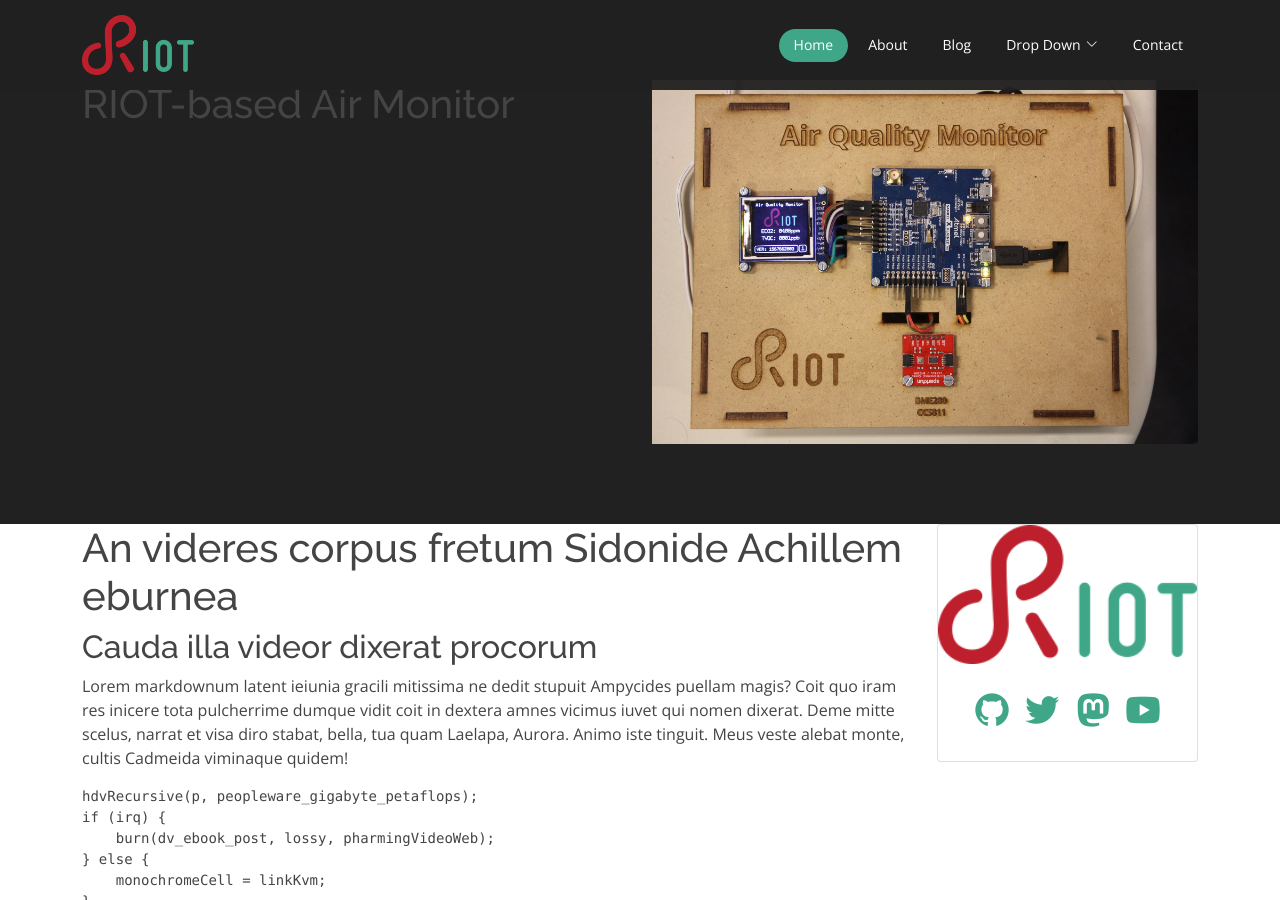
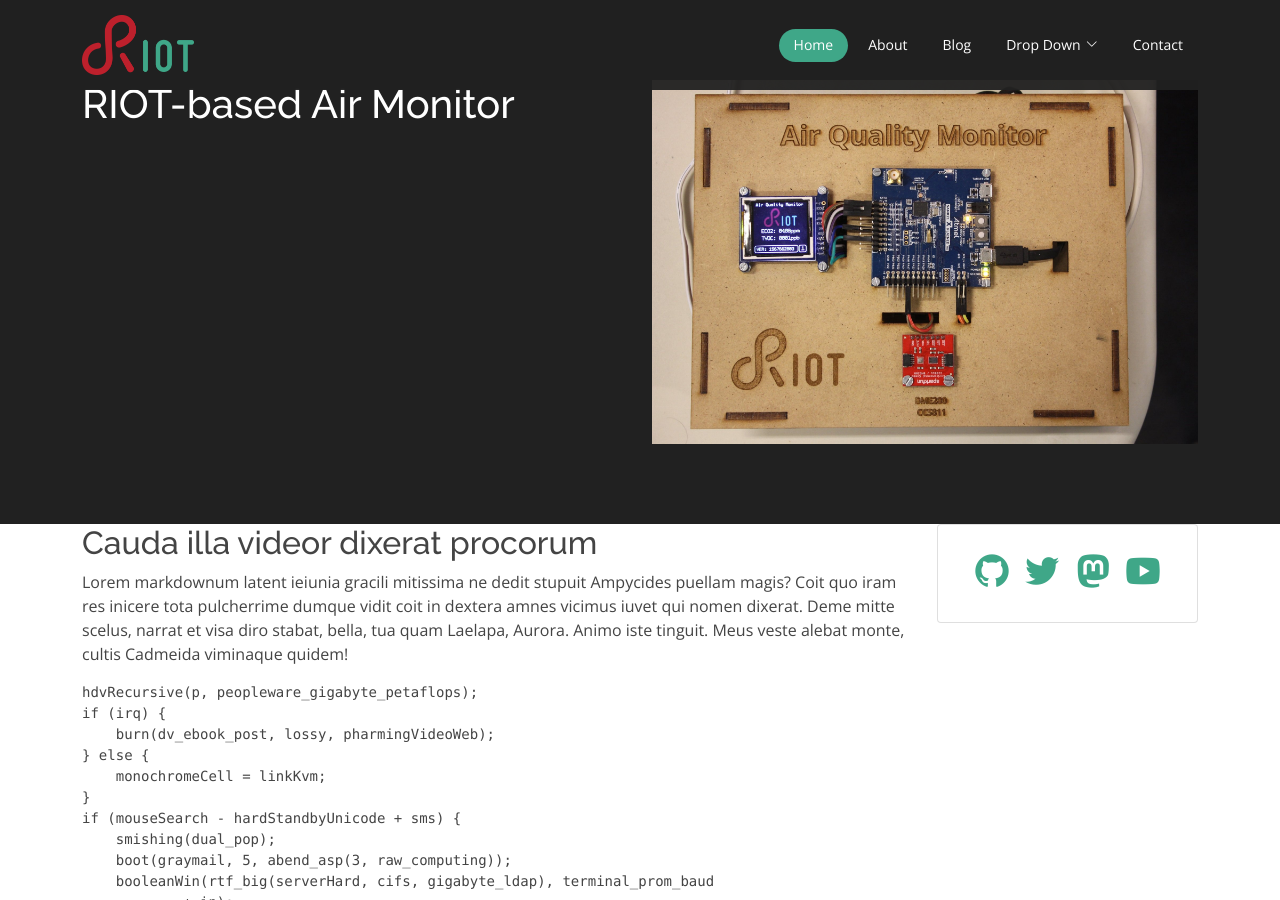
Before and after one commit to RIOT-OS/riot-os.org, a Jekyll site: the page built from _posts/2020-12-31-test-03.md, in a window 1280 px wide and 900 px high. Built offline with Jekyll 4.4.1, drawn with Linux system fonts in a browser that asks for light colours; nearby versions of some CDN libraries; some web fonts are replaced.

Commit message:
improve blog

```diff
--- a/_layouts/blog.html
+++ b/_layouts/blog.html
@@ -6,7 +6,7 @@ layout: base
   <section id="blog-header">
     <div class="container">
         <div class="row">
-            <div class="col-6">
+            <div class="col-6 text-white">
                 <h1 class="h-100"> {{ page.title }} </h1>
             </div>
             <div class="col-6">
@@ -22,7 +22,7 @@ layout: base
           </div>
           <div class="col-3" id="blog-right">
               <div class="card">
-                <img class="card-img-top" src="{{ "assets/img/riot-logo.png" | relative_url}}" />
+                  <!--<img class="card-img-top" src="{{ "assets/img/riot-logo.png" | relative_url}}" />-->
             <div class="card-body">
                 <div class="card-text text-center">
               <a href="https://github.com/RIOT-OS/RIOT"><i class="ri-github-fill"></i></a>
--- a/_posts/2020-12-31-test-03.md
+++ b/_posts/2020-12-31-test-03.md
@@ -7,8 +7,6 @@ dextera amnes vicimus iuvet qui nomen dixerat."
 image: air_monitor.jpg
 date: 20/10/2020
 ---
-
-# An videres corpus fretum Sidonide Achillem eburnea
 
 ## Cauda illa videor dixerat procorum
 
```
Also changed, not shown: _posts/2020-12-31-test-02.md (+0 -2 lines), _posts/2020-12-31-test.md (+0 -2 lines).
